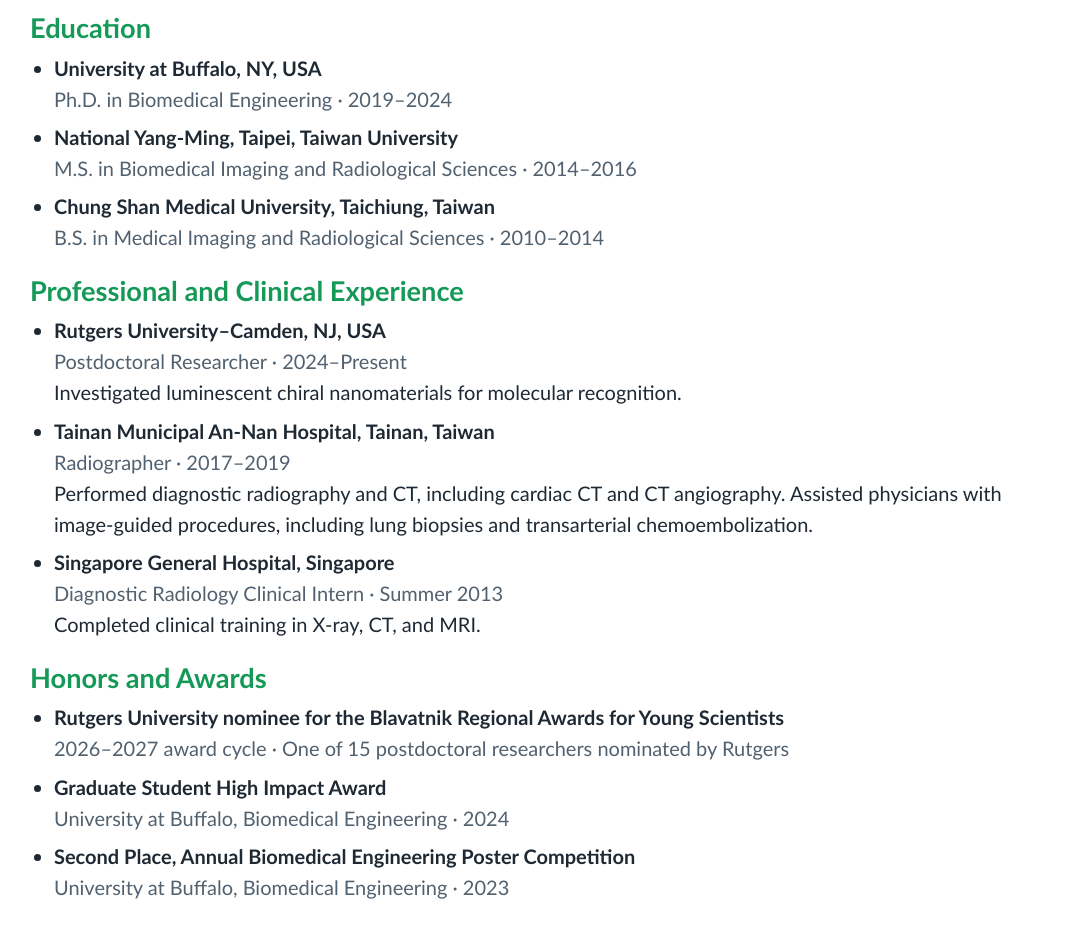
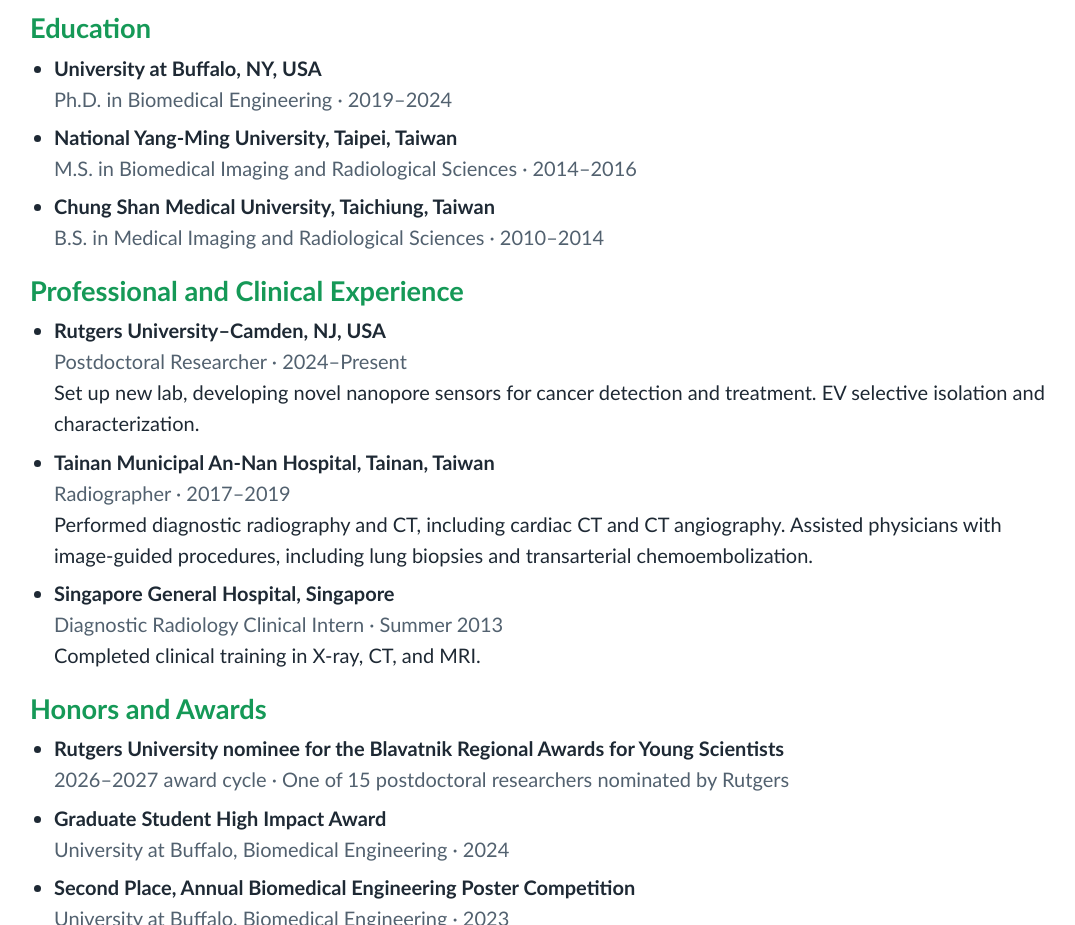
Before and after one commit to chsu23/chsu23.github.io, a plain HTML site: page index.html in a window 1280 px wide. Shown: the part 1240-2165 px from the top of the page, without its empty margins (98-1173 px from the left). Drawn offline with Linux system fonts and the light colour scheme.

Commit message:
Update index.html

```diff
--- a/index.html
+++ b/index.html
@@ -222,7 +222,7 @@
       <h2 id="education">Education</h2>
       <ul class="cv-entries">
         <li><strong>University at Buffalo, NY, USA</strong><span>Ph.D. in Biomedical Engineering · 2019–2024</span></li>
-        <li><strong>National Yang-Ming, Taipei, Taiwan University</strong><span>M.S. in Biomedical Imaging and Radiological Sciences · 2014–2016</span></li>
+        <li><strong>National Yang-Ming University, Taipei, Taiwan</strong><span>M.S. in Biomedical Imaging and Radiological Sciences · 2014–2016</span></li>
         <li><strong>Chung Shan Medical University, Taichiung, Taiwan</strong><span>B.S. in Medical Imaging and Radiological Sciences · 2010–2014</span></li>
       </ul>
     </section>
@@ -233,7 +233,7 @@
       <ul class="cv-entries">
         <li>
           <strong>Rutgers University–Camden, NJ, USA</strong><span>Postdoctoral Researcher · 2024–Present</span>
-          <p>Investigated luminescent chiral nanomaterials for molecular recognition.</p>
+          <p>Set up new lab, developing novel nanopore sensors for cancer detection and treatment. EV selective isolation and characterization.</p>
         </li>
         <li>
           <strong>Tainan Municipal An-Nan Hospital, Tainan, Taiwan</strong><span>Radiographer · 2017–2019</span>
```
